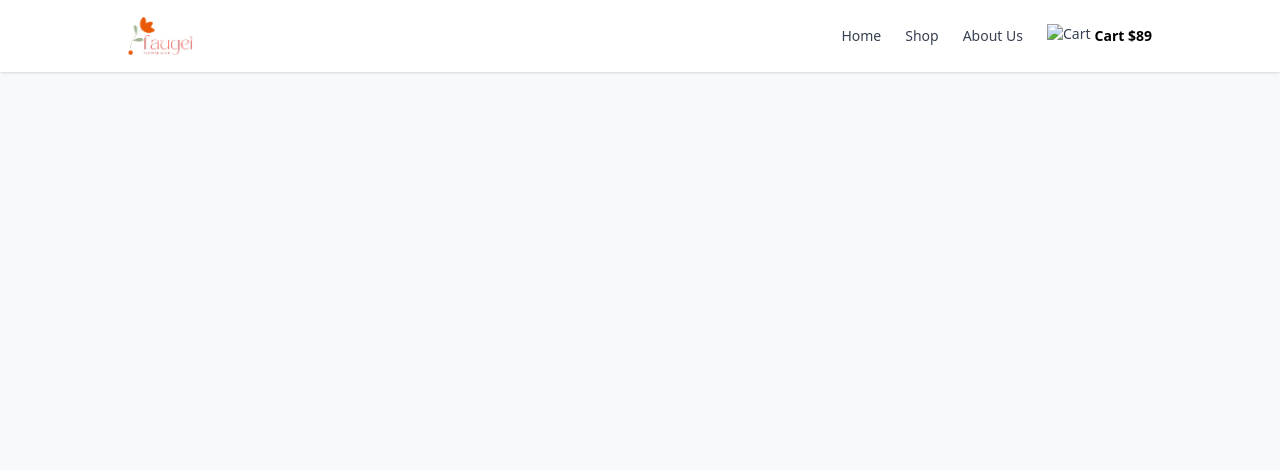
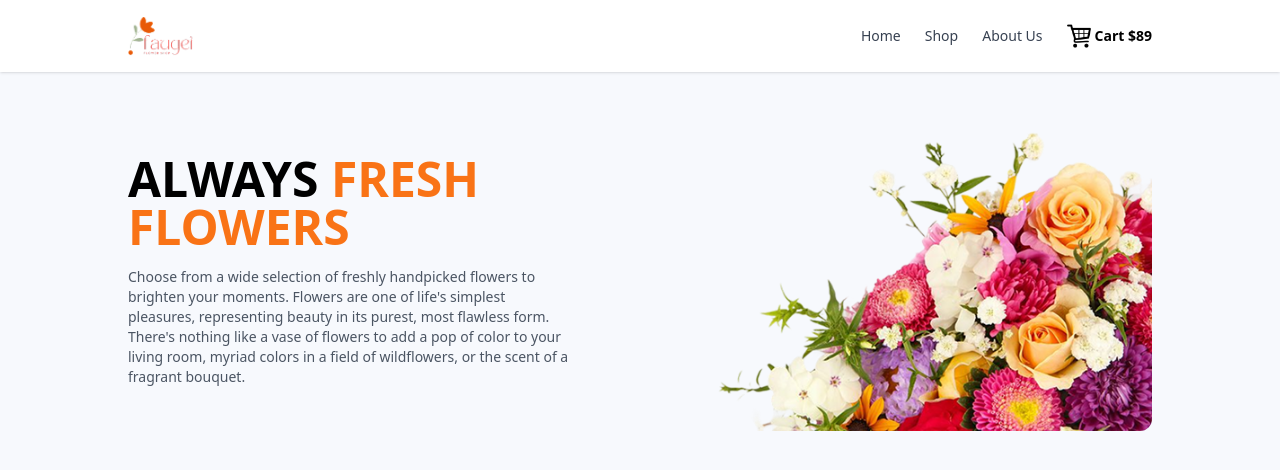
Before and after one commit to SAMIUL2581/Assignment2, a plain HTML site: page index.html in a window 1280 px wide. Drawn offline with nearby package versions, Linux system fonts and the light colour scheme.

Commit message:
banner section with text and image

```diff
--- a/index.html
+++ b/index.html
@@ -29,7 +29,7 @@
           <div class="flex items-center gap-1">
             <a href="#">
               <img
-                src="images/cart.png"
+                src="cart.png"
                 alt="Cart"
                 class="h-6 hover:scale-105 transition"
               />
@@ -46,5 +46,37 @@
       </div>
     </header>
     <!-- Navbar Section End -->
+     <!-- Banner Section Start -->
+<section class="w-11/12 max-w-5xl mx-auto my-10">
+  <div class="flex flex-col-reverse md:flex-row items-center gap-10">
+    <!-- Text Content -->
+    <div class="text-left md:w-1/2">
+      <h1 class="text-3xl md:text-5xl font-bold leading-tight">
+        <span class="text-black">ALWAYS </span>
+        <span class="text-orange-500"
+          >FRESH <br />
+          FLOWERS</span
+        >
+      </h1>
+      <p class="mt-4 text-gray-600 max-w-md text-sm">
+        Choose from a wide selection of freshly handpicked flowers to
+        brighten your moments. Flowers are one of life's simplest pleasures,
+        representing beauty in its purest, most flawless form. There's
+        nothing like a vase of flowers to add a pop of color to your living
+        room, myriad colors in a field of wildflowers, or the scent of a
+        fragrant bouquet.
+      </p>
+    </div>
+
+    <!-- Banner Image -->
+    <img
+      src="banner-flower.png"
+      alt="banner-flower"
+      class="w-full md:w-1/2 rounded-xl"
+    />
+  </div>
+</section>
+<!-- Banner Section End -->
+
   </body>
 </html>
```
Also changed, not shown: banner-flower.png (added).
